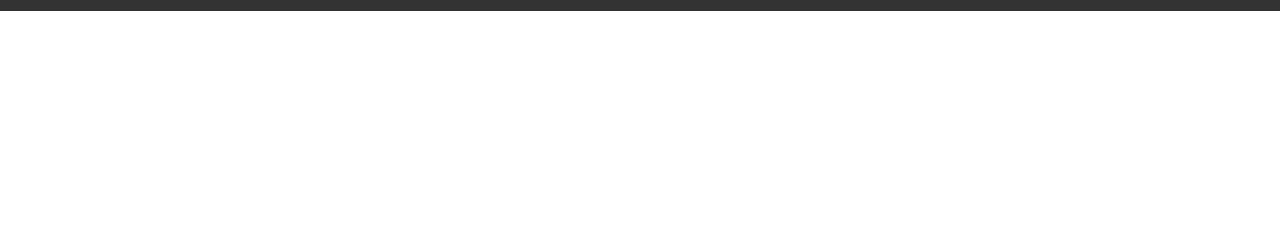
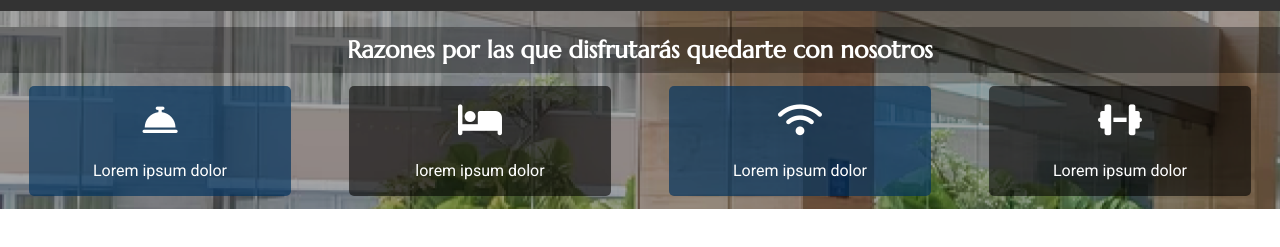
Before and after one commit to valeferreiraan/Taller0_Maquetacion_Responsive, a plain HTML site: page index.html in a window 1280 px wide. Shown: the part 75-322 px from the top of the page. Drawn offline with Linux system fonts and the light colour scheme.

Commit message:
Se ha generado la versión desktop de la seccion features

```diff
--- a/assets/css/estilos.css
+++ b/assets/css/estilos.css
@@ -64,3 +64,50 @@ nav{
 .logo img{
     height: 3rem;
 }
+
+
+#features{
+    background: url(../img/bg-features.png);
+    color: white;
+    padding-top: 1rem;
+}
+
+.features-title{
+    background-color: rgba(0,0,0,0.35);
+    text-align: center;
+    padding: 0.5rem;
+    font-size: 1.5em;
+}
+
+.features-description{
+    display: flex;
+    flex-wrap: wrap;
+    justify-content: space-around;
+}
+
+.feature{
+    width: 25%;
+    min-width: 180px;
+    max-width: 230px;
+    margin: 0.8rem;
+    padding: 1rem;
+    display: flex;
+    flex-direction: column;
+    justify-content: center;
+    align-items: center;
+    border-radius: 5px;
+}
+
+.feature i{
+    font-size: 2.2em;
+    margin-bottom: 1.5rem;
+
+}
+
+.feature-blue{
+    background-color: #00325eae;
+}
+
+.feature-black{
+    background-color: rgba(0,0,0,0.59);
+}
--- a/index.html
+++ b/index.html
@@ -23,5 +23,39 @@ crossorigin="anonymous"></script>
         </div>
     </nav>
 
+    <section id="features">
+        <h2 class="features-title"> Razones por las que disfrutarás quedarte con nosotros</h2>
+        <div class="features-description">
+            <div class="feature feature-blue">
+                <i class="fa-solid fa-bell-concierge">
+                </i>
+                <p>
+                    Lorem ipsum dolor
+                </p>
+            </div>
+            <div class="feature feature-black">
+                <i class="fa-solid fa-bed"></i>
+                <p>lorem ipsum dolor</p>
+            </div>
+
+            <div class="feature feature-blue">
+                <i class="fa-solid fa-wifi">
+                </i>
+                <p>
+                    Lorem ipsum dolor
+                </p>
+            </div>
+
+            <div class="feature feature-black">
+                <i class="fa-solid fa-dumbbell">
+                </i>
+                <p>
+                    Lorem ipsum dolor
+                </p>
+            </div>
+
+        </div>
+    </section>
+
 </body>
 </html
```
